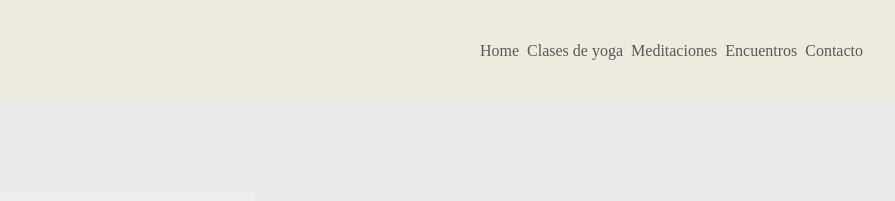
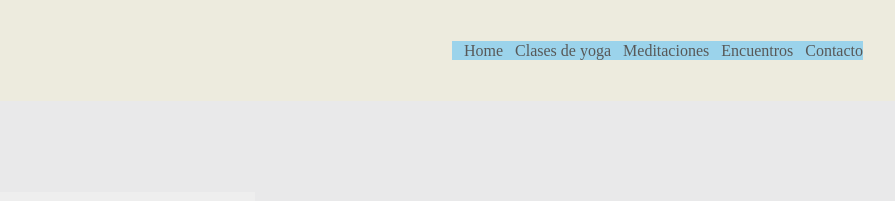
Before and after one commit to BrenTaborda/proyecto_coderhouse, a plain HTML site: page index.html in a window 1280 px wide. Shown: the top 201 px of the page, 385-1280 px from the left. Drawn offline with nearby package versions, Linux system fonts and the light colour scheme; some icons are missing; a web font is replaced by a local one.

Commit message:
paginanuevadeprueba

```diff
--- a/css/estilos.css
+++ b/css/estilos.css
@@ -58,10 +58,11 @@ ul {
     display: flex;
     flex-direction: row;
     align-items: center;
+    background-color: skyblue;
 }
 
 .nav__item{
-    margin-left: 0.5rem;
+    margin-left: 0.75rem;
 }
 
 .nav__item--oculto{
```
Also changed, not shown: probandorama.html (added).
